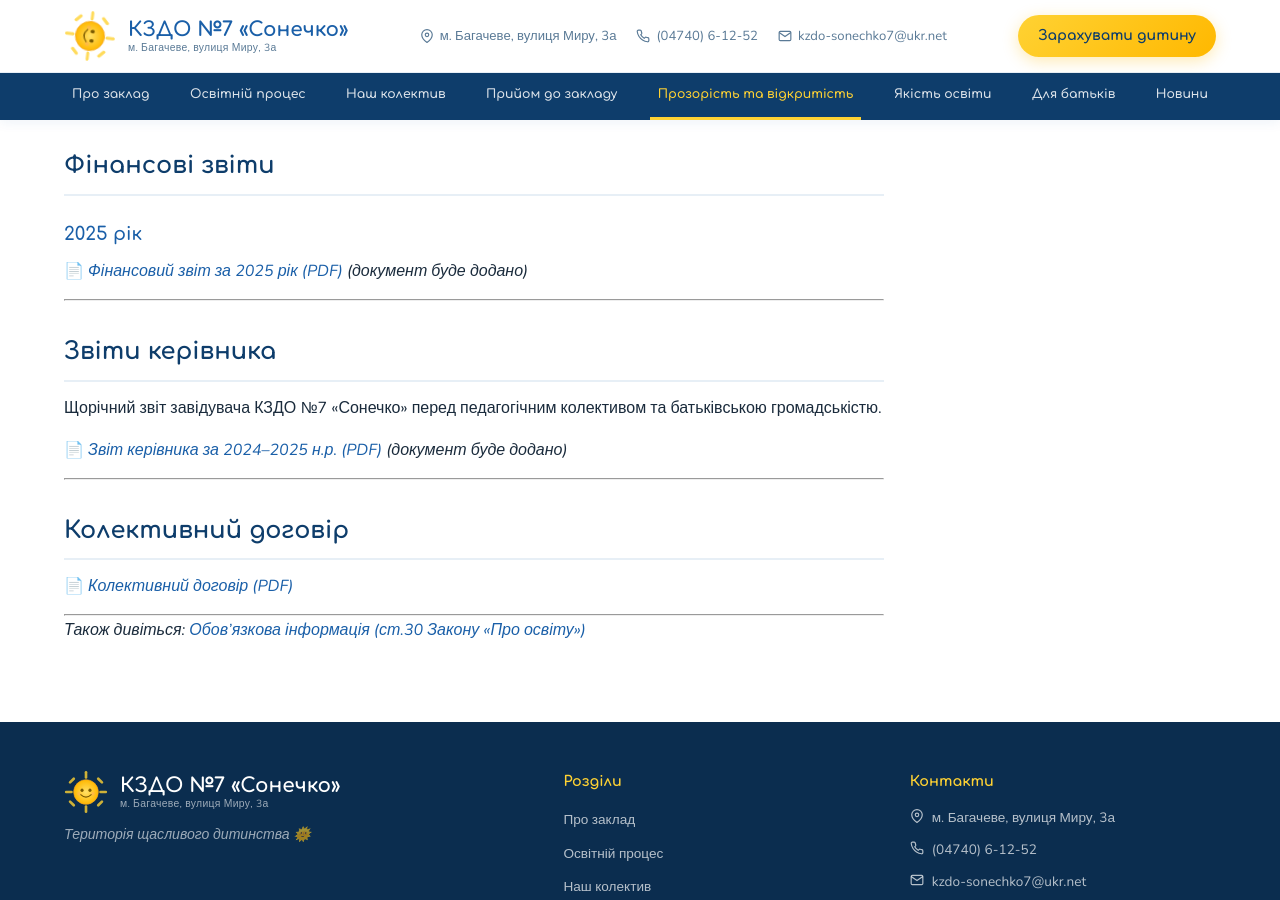
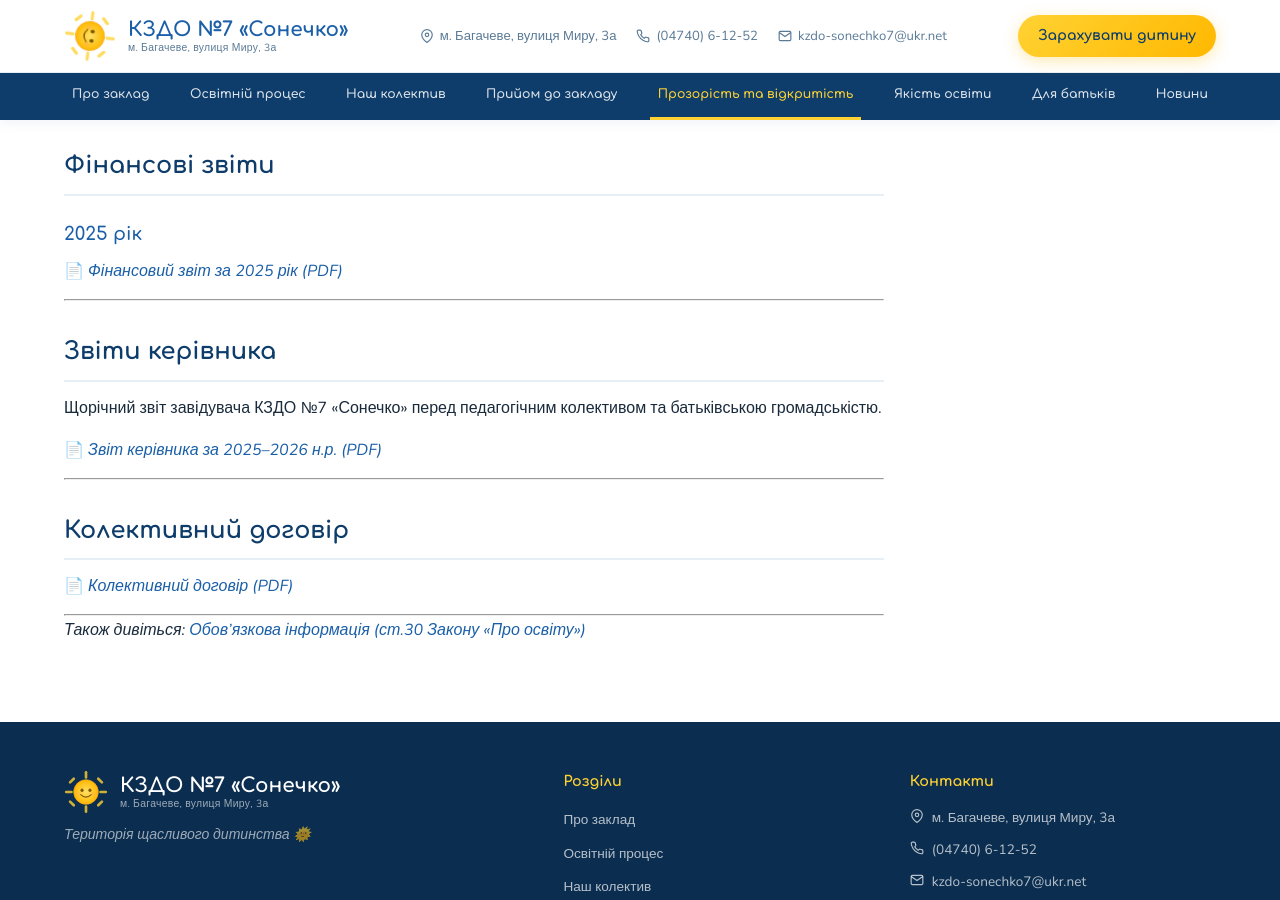
Before and after one commit to sonechko7/sonechko7.github.io, a Jekyll site: the page built from pages/prozorist.md, in a window 1280 px wide and 900 px high, scrolled down 524 px. Built offline with Jekyll 4.4.1, drawn with Linux system fonts in a browser that asks for light colours.

Commit message:
Update Сторінка “prozorist”

```diff
--- a/pages/prozorist.md
+++ b/pages/prozorist.md
@@ -21,7 +21,7 @@ permalink: /prozorist/
 
 ### 2025 рік
 
-📄 [_Фінансовий звіт за 2025 рік (PDF)_](https://docs.google.com/spreadsheets/d/1q3aMZDNLAsCe_t9jzYCLSOja-lpMBT_I/edit?usp=sharing&ouid=106649483359144360246&rtpof=true&sd=true) _(документ буде додано)_
+📄 [_Фінансовий звіт за 2025 рік (PDF)_](https://docs.google.com/spreadsheets/d/1q3aMZDNLAsCe_t9jzYCLSOja-lpMBT_I/edit?usp=sharing&ouid=106649483359144360246&rtpof=true&sd=true)
 
 ***
 
@@ -29,7 +29,7 @@ permalink: /prozorist/
 
 Щорічний звіт завідувача КЗДО №7 «Сонечко» перед педагогічним колективом та батьківською громадськістю.
 
-📄 [_Звіт керівника за 2024–2025 н.р. (PDF)_](https://docs.google.com/document/d/1zFGHYvIks98ltIc69TUK9sJsHo2j0-dC/edit?usp=sharing&ouid=106649483359144360246&rtpof=true&sd=true) _(документ буде додано)_
+📄 [_Звіт керівника за 2025–2026 н.р. (PDF)_](https://drive.google.com/file/d/1eJw-vlCuu8eh6c8x2WIkNnZl5X8Es9Iz/view?usp=sharing)
 
 ***
 
```
